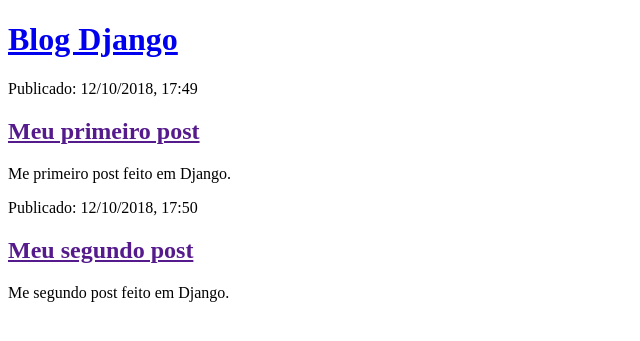
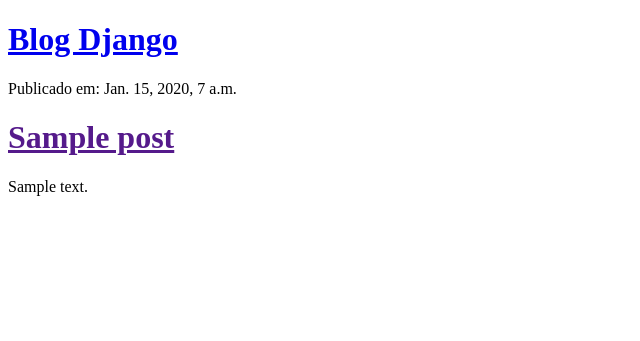
Before and after one commit to CleoAguiar/WebDjango, a Django app: template blog/templates/blog/post_list.html in a window 1280 px wide. Shown: the top 341 px of the page, without its empty margins (0-640 px from the left). Run offline with Django 3.2, Linux system fonts and the light colour scheme; the template is opened without the code that fills it: values that come from a table or form of the project are taken from there, others are empty; tables that the repository leaves empty hold one stand-in row (values such as "Sample post").

Commit message:
feat: Modified templates to display posts from database.

```diff
--- a/blog/templates/blog/post_list.html
+++ b/blog/templates/blog/post_list.html
@@ -8,16 +8,12 @@
 		<h1><a href="/">Blog Django</a></h1>
 	</div>
 
+{% for post in posts %}
 	<div>
-		<p>Publicado: 12/10/2018, 17:49</p>
-		<h2><a href="">Meu primeiro post</a></h2>
-		<p>Me primeiro post feito em Django.</p>
+		<p>Publicado em: {{ post.published_date }}</p>
+		<h1><a href="">{{ post.title }}</a></h1>
+		<p>{{ post.text|linebreaksbr }}</p>
 	</div>
-
-	<div>
-		<p>Publicado: 12/10/2018, 17:50</p>
-		<h2><a href="">Meu segundo post</a></h2>
-		<p>Me segundo post feito em Django.</p>
-	</div>
+{% endfor %}
 </body>
 </html>
```
Also changed, not shown: blog/views.py (+5 -2 lines).
